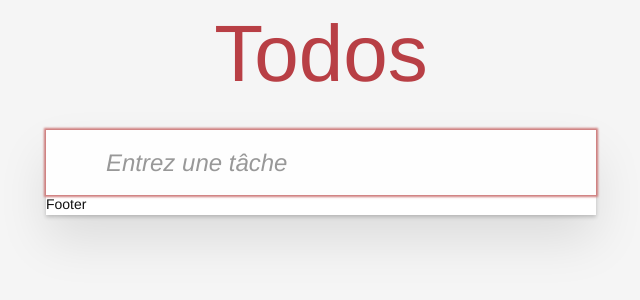
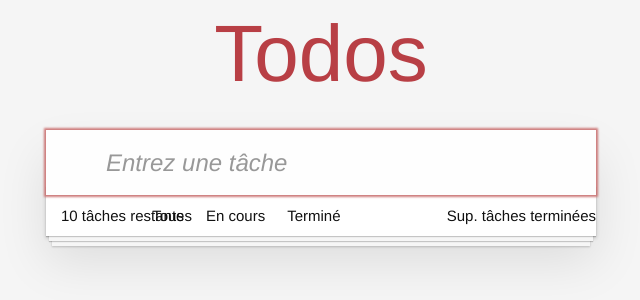
Before and after one commit to CodeurDHonneur/vue-todolist-app, a Vue app: page / in a window 1280 px wide. Shown: the top 300 px of the page, without its empty margins (319-959 px from the left). Built offline with nearby package versions, Linux system fonts and the light colour scheme.

Commit message:
footer créé

```diff
--- a/src/components/TodoFooter.vue
+++ b/src/components/TodoFooter.vue
@@ -1,5 +1,21 @@
 <template>
-  <div>Footer</div>
+  <footer class="footer">
+    <span class="todo-count"> <strong>10</strong> tâches restantes </span>
+
+    <ul class="filters">
+      <li>
+        <RouterLink to="#">Tous</RouterLink>
+      </li>
+      <li>
+        <RouterLink to="#">En cours</RouterLink>
+      </li>
+      <li>
+        <RouterLink to="#">Terminé</RouterLink>
+      </li>
+
+      <button class="clear-completed">Sup. tâches terminées</button>
+    </ul>
+  </footer>
 </template>
 
 <script setup lang="ts"></script>
```
